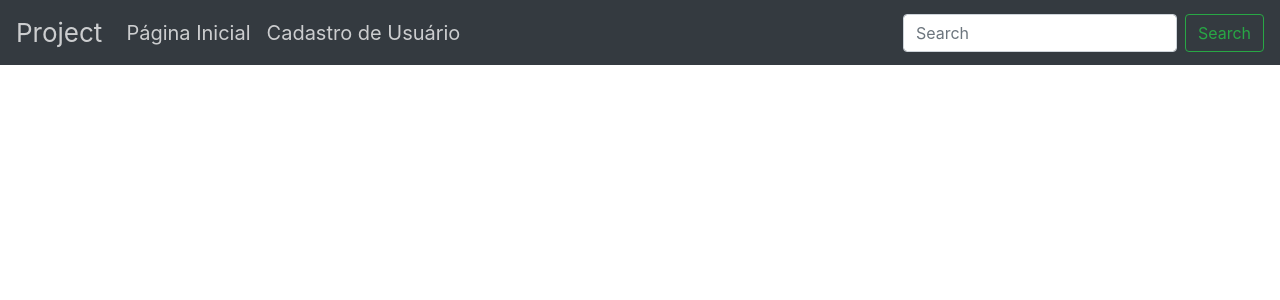
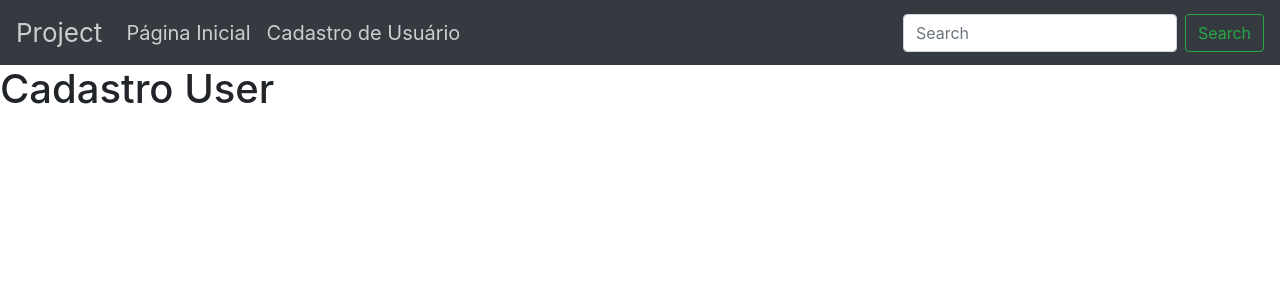
Before and after one commit to AnaB-hub/react_project, a React (Create React App) app in the folder project/: page /cadastro-usuario in a window 1280 px wide. Shown: the top 300 px of the page. Built offline with nearby package versions, Linux system fonts and the light colour scheme.

Commit message:
Adiciona página de cadastro de usuário

```diff
--- /dev/null
+++ b/project/src/pages/User/CadastroUser.js
@@ -0,0 +1,11 @@
+import React from "react";
+
+function CadastroUser() {
+  return (
+    <div>
+      <h1>Cadastro User</h1>
+    </div>
+  );
+}
+
+export default CadastroUser;
--- a/project/src/routes.js
+++ b/project/src/routes.js
@@ -1,11 +1,14 @@
 import React from "react";
 import { Switch, Route } from "react-router-dom";
+
 import Home from "./pages/Home/home";
+import CadastroUser from "./pages/User/CadastroUser";
 
 function Routes() {
   return (
     <Switch>
       <Route exact path="/" component={Home} />
+      <Route path="/cadastro-usuario" component={CadastroUser} />
     </Switch>
   );
 }
```
